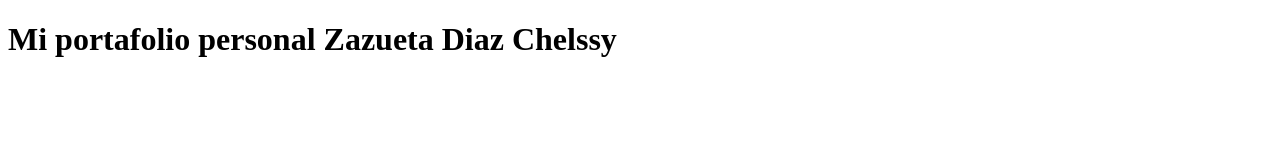
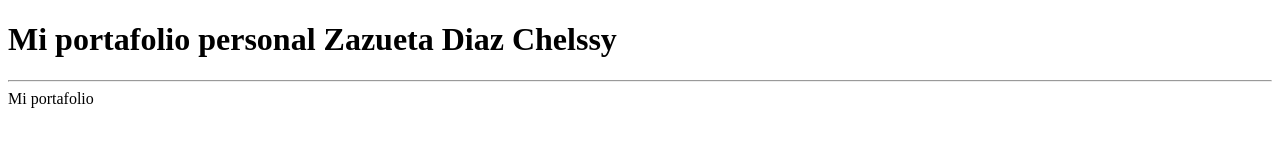
Before and after one commit to ChelssyZazuetaDiaz/ChelssyZazuetaDiaz.github.io, a plain HTML site: page index.html in a window 1280 px wide. Drawn offline with Linux system fonts and the light colour scheme.

Commit message:
Chelssy Zazueta Diaz 27/02/24

```diff
--- a/index.html
+++ b/index.html
@@ -6,6 +6,8 @@
     <title>Mi portafolio personal</title>
 </head>
 <body>
-    <h1>Mi portafolio personal Zazueta Diaz Chelssy</h1>
+    <h1>Mi portafolio personal Zazueta Diaz Chelssy</h1>  <hr>
+    <div>Mi portafolio</div>
+
 </body>
 </html>
```
